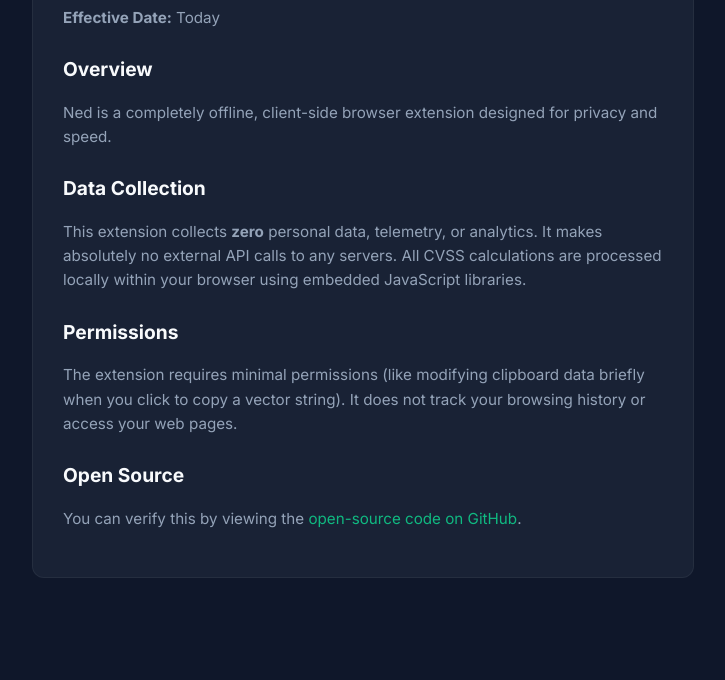
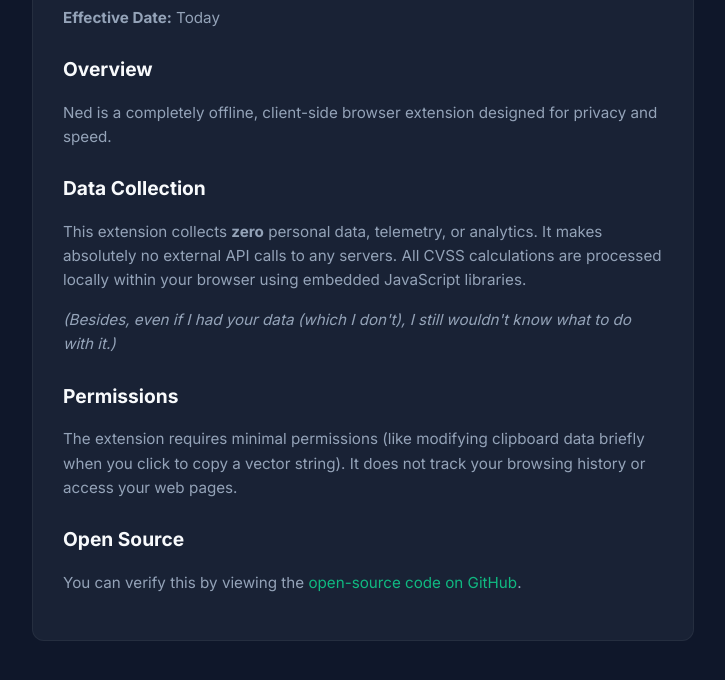
Before and after one commit to br0wnboi/ned-cvss-calculator, a browser extension: page privacy.html in a window 1280 px wide. Shown: the part 138-818 px from the top of the page, without its empty margins (277-1002 px from the left). Drawn offline with Linux system fonts and the light colour scheme.

Commit message:
docs: add quirky data disclaimer to privacy policy

```diff
--- a/privacy.html
+++ b/privacy.html
@@ -71,6 +71,7 @@
         <p>This extension collects <strong>zero</strong> personal data, telemetry, or analytics. It makes absolutely no
             external API calls to any servers. All CVSS calculations are processed locally within your browser using
             embedded JavaScript libraries.</p>
+        <p><em>(Besides, even if I had your data (which I don't), I still wouldn't know what to do with it.)</em></p>
 
         <h2>Permissions</h2>
         <p>The extension requires minimal permissions (like modifying clipboard data briefly when you click to copy a
```
